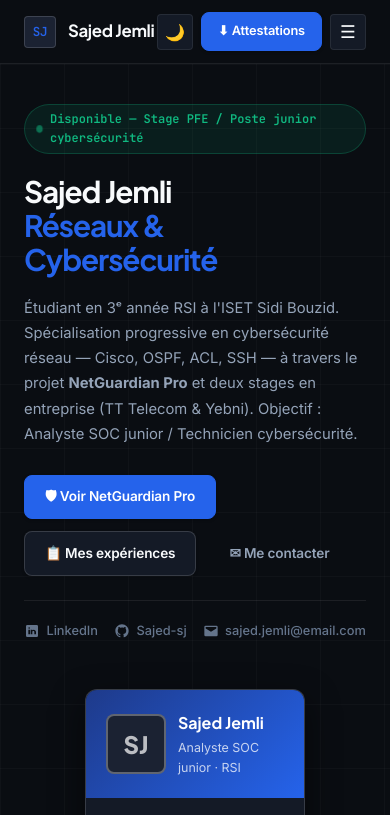
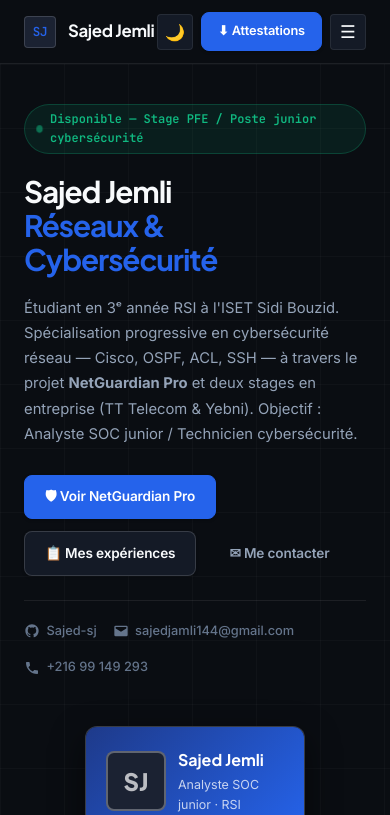
Before and after one commit to Sajed-sj/portfolio, a plain HTML site: page index.html in a window 390 px wide. Shown: the top 815 px of the page. Drawn offline with Linux system fonts and the light colour scheme.

Commit message:
Remove LinkedIn, update email and phone number

```diff
--- a/index.html
+++ b/index.html
@@ -713,17 +713,17 @@
         </div>
 
         <div class="hero-socials">
-          <a href="https://linkedin.com/in/sajed-jemli" target="_blank" class="social-link">
-            <svg width="16" height="16" viewBox="0 0 24 24" fill="currentColor"><path d="M19 3H5a2 2 0 00-2 2v14a2 2 0 002 2h14a2 2 0 002-2V5a2 2 0 00-2-2zM9 17H6.5v-7H9v7zM7.75 8.75a1.25 1.25 0 110-2.5 1.25 1.25 0 010 2.5zM18 17h-2.5v-3.5c0-.83-.67-1.5-1.5-1.5s-1.5.67-1.5 1.5V17H10v-7h2.5v.97C13.07 10.36 13.78 10 14.5 10c1.93 0 3.5 1.57 3.5 3.5V17z"/></svg>
-            LinkedIn
-          </a>
           <a href="https://github.com/Sajed-sj" target="_blank" class="social-link">
             <svg width="16" height="16" viewBox="0 0 24 24" fill="currentColor"><path d="M12 2C6.477 2 2 6.477 2 12c0 4.42 2.865 8.166 6.839 9.489.5.092.682-.217.682-.482 0-.237-.008-.866-.013-1.7-2.782.603-3.369-1.342-3.369-1.342-.454-1.155-1.11-1.462-1.11-1.462-.908-.62.069-.608.069-.608 1.003.07 1.531 1.03 1.531 1.03.892 1.529 2.341 1.087 2.91.832.092-.647.35-1.088.636-1.338-2.22-.253-4.555-1.11-4.555-4.943 0-1.091.39-1.984 1.029-2.683-.103-.253-.446-1.27.098-2.647 0 0 .84-.269 2.75 1.025A9.564 9.564 0 0112 6.844c.85.004 1.705.115 2.504.337 1.909-1.294 2.747-1.025 2.747-1.025.546 1.377.202 2.394.1 2.647.64.699 1.028 1.592 1.028 2.683 0 3.842-2.339 4.687-4.566 4.933.359.309.678.919.678 1.852 0 1.336-.012 2.415-.012 2.743 0 .267.18.578.688.48C19.138 20.163 22 16.418 22 12c0-5.523-4.477-10-10-10z"/></svg>
             Sajed-sj
           </a>
-          <a href="mailto:sajed.jemli@email.com" class="social-link">
+          <a href="mailto:sajedjamli144@gmail.com" class="social-link">
             <svg width="16" height="16" viewBox="0 0 24 24" fill="currentColor"><path d="M20 4H4a2 2 0 00-2 2v12a2 2 0 002 2h16a2 2 0 002-2V6a2 2 0 00-2-2zm0 4.236l-8 4.882-8-4.882V6h16v2.236z"/></svg>
-            sajed.jemli@email.com
+            sajedjamli144@gmail.com
+          </a>
+          <a href="tel:+21699149293" class="social-link">
+            <svg width="16" height="16" viewBox="0 0 24 24" fill="currentColor"><path d="M6.62 10.79a15.053 15.053 0 006.59 6.59l2.2-2.2a1.003 1.003 0 011.01-.24c1.12.37 2.33.57 3.57.57.55 0 1 .45 1 1V20c0 .55-.45 1-1 1-9.39 0-17-7.61-17-17 0-.55.45-1 1-1h3.5c.55 0 1 .45 1 1 0 1.25.2 2.45.57 3.57.1.31.03.66-.25 1.02l-2.2 2.2z"/></svg>
+            +216 99 149 293
           </a>
         </div>
       </div>
@@ -1346,14 +1346,14 @@
             <div class="ch-icon">✉</div>
             <div>
               <div class="ch-label">Email</div>
-              <div class="ch-value">sajed.jemli@email.com</div>
+              <div class="ch-value">sajedjamli144@gmail.com</div>
             </div>
           </div>
           <div class="ch-card">
             <div class="ch-icon">📞</div>
             <div>
               <div class="ch-label">Téléphone</div>
-              <div class="ch-value">+216 [xx xxx xxx]</div>
+              <div class="ch-value">+216 99 149 293</div>
             </div>
           </div>
           <div class="ch-card">
@@ -1364,10 +1364,10 @@
             </div>
           </div>
           <a href="https://github.com/Sajed-sj" target="_blank" class="ch-card" style="text-decoration:none;cursor:pointer;">
-            <div class="ch-icon" style="color:#0A66C2;">in</div>
+            <div class="ch-icon">💻</div>
             <div>
-              <div class="ch-label">LinkedIn</div>
-              <div class="ch-value">sajed-jemli ↗</div>
+              <div class="ch-label">GitHub</div>
+              <div class="ch-value">Sajed-sj ↗</div>
             </div>
           </a>
         </div>
```
